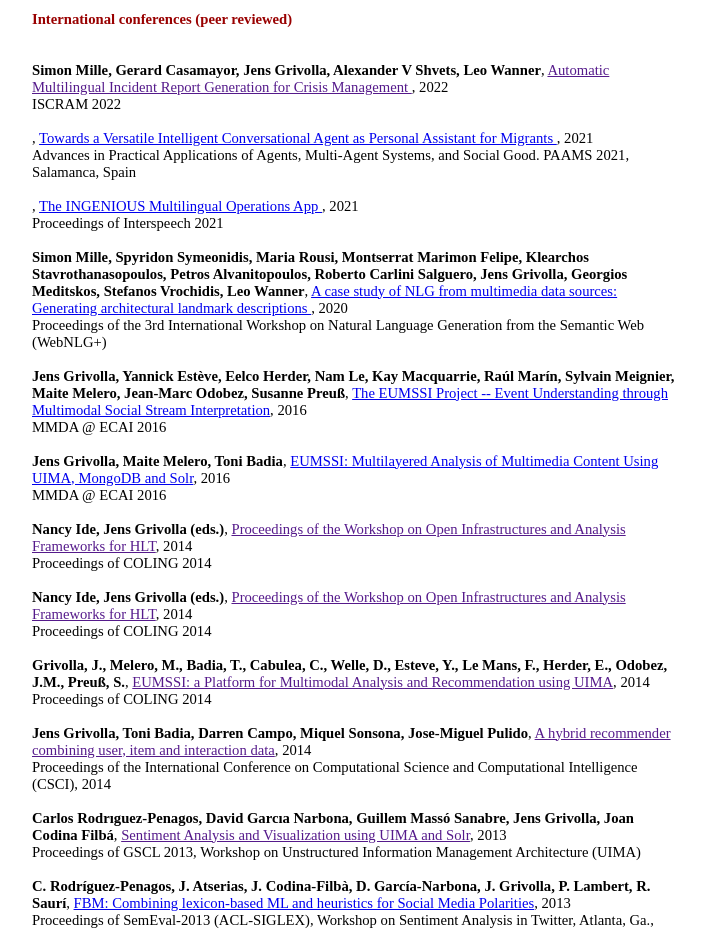
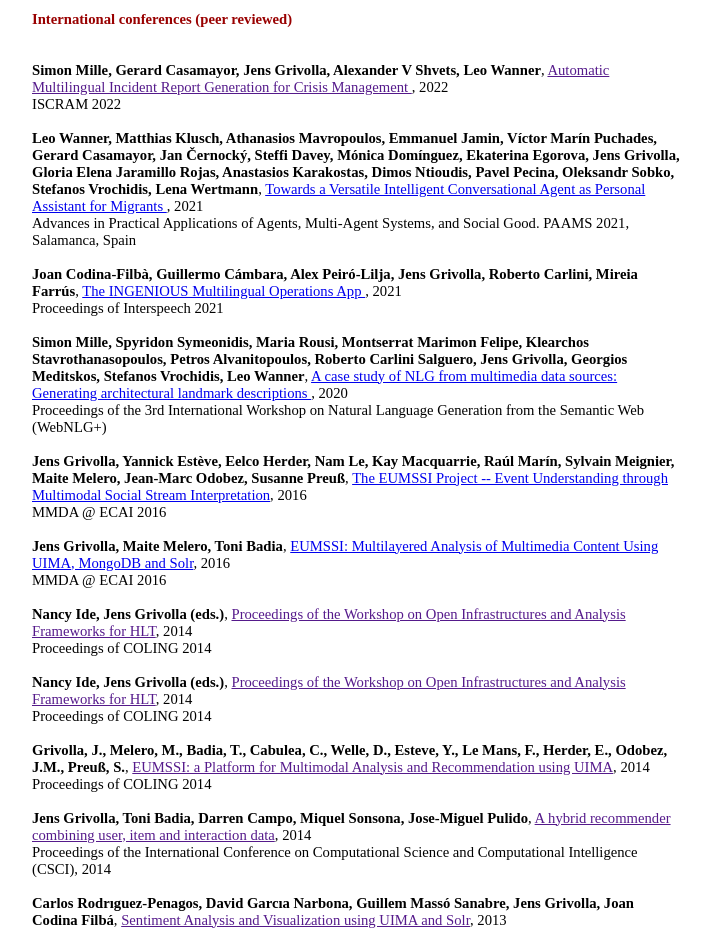
Before and after one commit to jgrivolla/jgrivolla.github.io, a plain HTML site: page cv-en.html in a window 1280 px wide. Shown: the part 3998-4928 px from the top of the page, without its empty margins (283-993 px from the left). Drawn offline with Linux system fonts and the light colour scheme.

Commit message:
fix errors

```diff
--- a/cv-en.html
+++ b/cv-en.html
@@ -570,7 +570,7 @@
   <table width="650" border="0" cellspacing="0" cellpadding="0" align="center">
     <tr>
       <td valign="top">
-        <bLeo Wanner, Matthias Klusch, Athanasios Mavropoulos, Emmanuel Jamin, Víctor Marín Puchades, Gerard Casamayor, Jan Černocký, Steffi Davey, Mónica Domínguez, Ekaterina Egorova, Jens Grivolla, Gloria Elena Jaramillo Rojas, Anastasios Karakostas, Dimos Ntioudis, Pavel Pecina, Oleksandr Sobko, Stefanos Vrochidis, Lena Wertmannb>,
+        <b>Leo Wanner, Matthias Klusch, Athanasios Mavropoulos, Emmanuel Jamin, Víctor Marín Puchades, Gerard Casamayor, Jan Černocký, Steffi Davey, Mónica Domínguez, Ekaterina Egorova, Jens Grivolla, Gloria Elena Jaramillo Rojas, Anastasios Karakostas, Dimos Ntioudis, Pavel Pecina, Oleksandr Sobko, Stefanos Vrochidis, Lena Wertmann</b>,
         <a href="https://dl.acm.org/doi/abs/10.1007/978-3-030-85739-4_26">
           Towards a Versatile Intelligent Conversational Agent as Personal Assistant for Migrants
         </a>, 2021
@@ -586,7 +586,7 @@
   <table width="650" border="0" cellspacing="0" cellpadding="0" align="center">
     <tr>
       <td valign="top">
-        <b></b>,
+        <b>Joan Codina-Filbà, Guillermo Cámbara, Alex Peiró-Lilja, Jens Grivolla, Roberto Carlini, Mireia Farrús</b>,
         <a href="https://drive.google.com/file/d/1J2r5-E04FpMaoCZAmgczVsc-hqvf1dMN/view">
           The INGENIOUS Multilingual Operations App
         </a>, 2021
```
